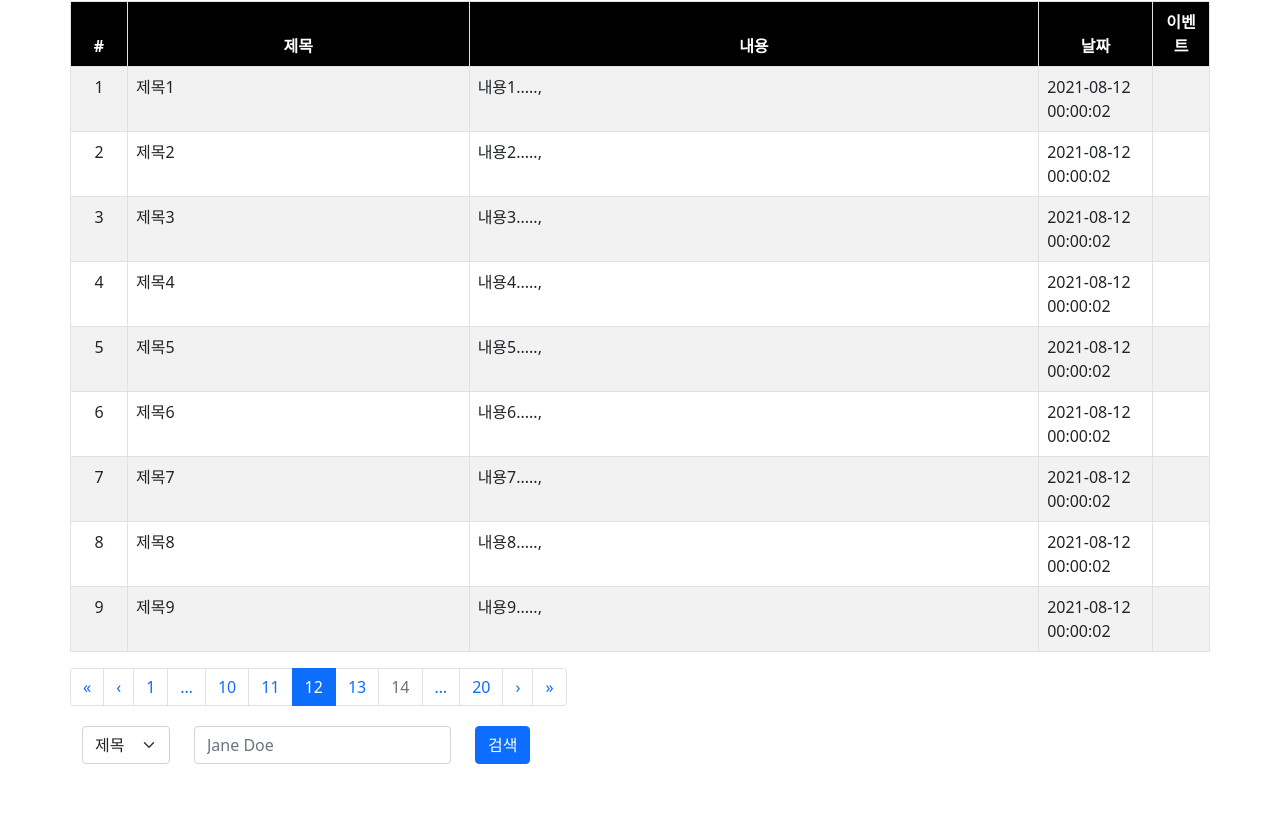
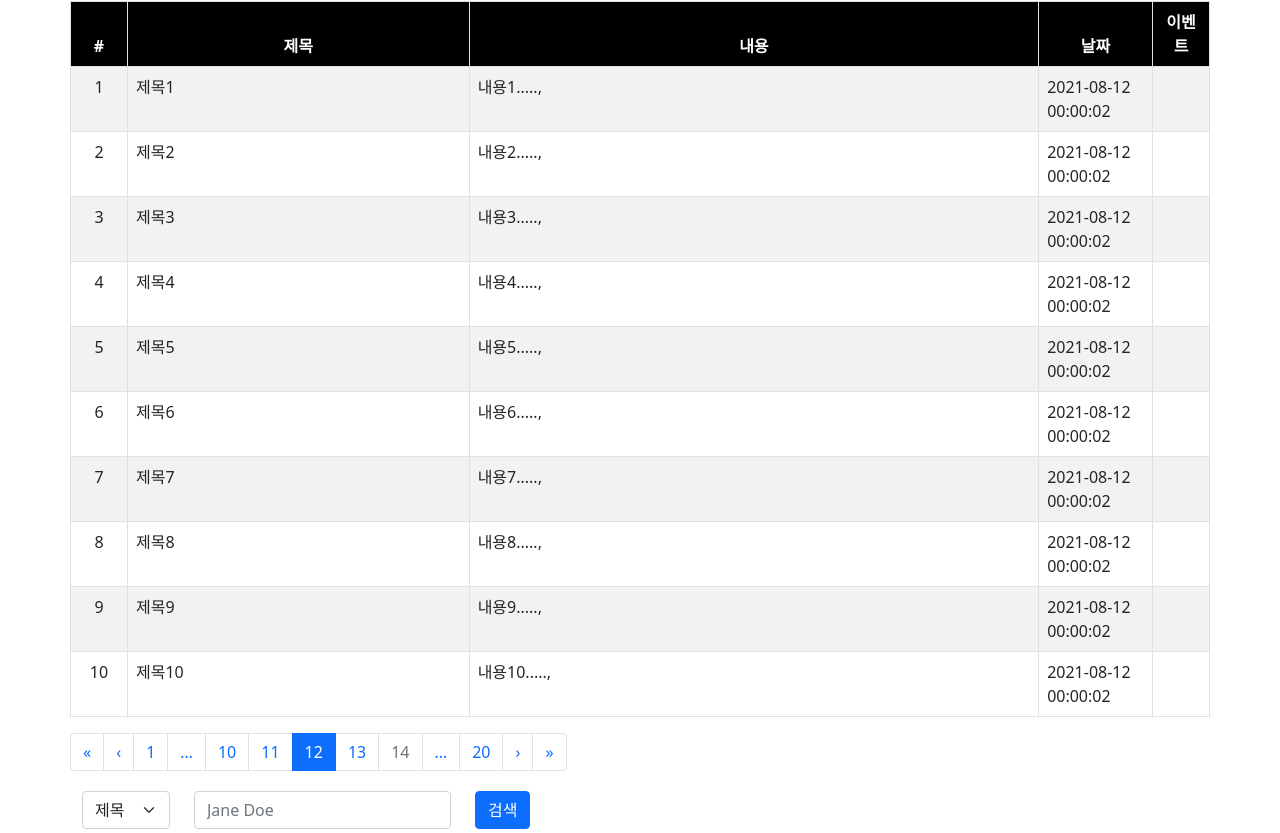
Before and after one commit to IBST-yoonSangHyeon/React-board, a React (Create React App) app: page / in a window 1280 px wide. Shown: the part 137-970 px from the top of the page. Before the commit the page ends 905 px from the top, so only its background shows below. Built offline with nearby package versions, Linux system fonts and the light colour scheme.

Commit message:
게시판 state lift

```diff
--- a/src/app.jsx
+++ b/src/app.jsx
@@ -4,11 +4,53 @@ import { Button, Container, Row } from 'react-bootstrap';
 import Nav from './components/nav/nav';
 import { Component } from 'react';
 import Board from './components/board/board';
+import BoardEdit from './components/board/boardEdit/boardEdit';
 
 
 class App extends Component {
 
+  state = {
+    boardData: [
+      { key: 1, subject: '제목1', content: '내용1.....,', datetime: '2021-08-12 00:00:02' },
+      { key: 2, subject: '제목2', content: '내용2.....,', datetime: '2021-08-12 00:00:02' },
+      { key: 3, subject: '제목3', content: '내용3.....,', datetime: '2021-08-12 00:00:02' },
+      { key: 4, subject: '제목4', content: '내용4.....,', datetime: '2021-08-12 00:00:02' },
+      { key: 5, subject: '제목5', content: '내용5.....,', datetime: '2021-08-12 00:00:02' },
+      { key: 6, subject: '제목6', content: '내용6.....,', datetime: '2021-08-12 00:00:02' },
+      { key: 7, subject: '제목7', content: '내용7.....,', datetime: '2021-08-12 00:00:02' },
+      { key: 8, subject: '제목8', content: '내용8.....,', datetime: '2021-08-12 00:00:02' },
+      { key: 9, subject: '제목9', content: '내용9.....,', datetime: '2021-08-12 00:00:02' },
+      { key: 10, subject: '제목10', content: '내용10.....,', datetime: '2021-08-12 00:00:02' },
+      // { key: 11, subject: '제목11', content: '내용11.....,', datetime: '2021-08-12 00:00:02' },
+      // { key: 12, subject: '제목12', content: '내용12.....,', datetime: '2021-08-12 00:00:02' },
+      // { key: 13, subject: '제목13', content: '내용13.....,', datetime: '2021-08-12 00:00:02' },
+      // { key: 14, subject: '제목14', content: '내용14.....,', datetime: '2021-08-12 00:00:02' },
+      // { key: 15, subject: '제목15', content: '내용15.....,', datetime: '2021-08-12 00:00:02' },
+      // { key: 16, subject: '제목16', content: '내용16.....,', datetime: '2021-08-12 00:00:02' },
+      // { key: 17, subject: '제목17', content: '내용17.....,', datetime: '2021-08-12 00:00:02' },
+      // { key: 18, subject: '제목18', content: '내용18.....,', datetime: '2021-08-12 00:00:02' },
+      // { key: 19, subject: '제목19', content: '내용19.....,', datetime: '2021-08-12 00:00:02' },
+      // { key: 20, subject: '제목20', content: '내용20.....,', datetime: '2021-08-12 00:00:02' },
+      // { key: 21, subject: '제목21', content: '내용21.....,', datetime: '2021-08-12 00:00:02' },
+    ],
+    search: { field: "", text: "" }, // 검색 상태
+    isBoardState: 'R', // R : 게시판 리스트, W : 게시판 작성 , V : 게시판 내용 뷰
+  }
 
+  handleSearch = (field, text) => {
+    const search = { ...this.state.search };
+    const field_ = field;
+    const text_ = text;
+    search.field = field_;
+    search.text = text_;
+    //console.log('handleSearch => ' + text_);
+    this.setState({ search: search })
+  }
+
+  handleWrite = () => {
+    const isBoardState = 'W';
+    this.setState({ isBoardState: isBoardState })
+  }
 
   render() {
     return (
@@ -19,9 +61,8 @@ class App extends Component {
           </Row>
         </Container>
         <Container>
-          <Row>
-            <Board />
-          </Row>
+          {(this.state.isBoardState === 'R') && <Row><Board boardData={this.state.boardData} search={this.state.search} onSearch={this.handleSearch} onWrite={this.handleWrite} /></Row>}
+          {(this.state.isBoardState === 'W') && <Row><BoardEdit /></Row>}
         </Container>
       </>
     );
--- a/src/components/board/board.jsx
+++ b/src/components/board/board.jsx
@@ -1,45 +1,20 @@
 import React, { Component } from 'react';
-import { Container, Row } from 'react-bootstrap';
+import { Button, Col, Container, Row } from 'react-bootstrap';
 import BoardBody from './boardBody/boardBody';
 import BoardPage from './boardPage/boardPage';
 import BoardSearch from './boardSearch/boardSearch';
 
 class Board extends Component {
     state = {
-        boardData: [
-            { key: 1, subject: '제목1', content: '내용1.....,', datetime: '2021-08-12 00:00:02' },
-            { key: 2, subject: '제목2', content: '내용2.....,', datetime: '2021-08-12 00:00:02' },
-            { key: 3, subject: '제목3', content: '내용3.....,', datetime: '2021-08-12 00:00:02' },
-            { key: 4, subject: '제목4', content: '내용4.....,', datetime: '2021-08-12 00:00:02' },
-            { key: 5, subject: '제목5', content: '내용5.....,', datetime: '2021-08-12 00:00:02' },
-            { key: 6, subject: '제목6', content: '내용6.....,', datetime: '2021-08-12 00:00:02' },
-            { key: 7, subject: '제목7', content: '내용7.....,', datetime: '2021-08-12 00:00:02' },
-            { key: 8, subject: '제목8', content: '내용8.....,', datetime: '2021-08-12 00:00:02' },
-            { key: 9, subject: '제목9', content: '내용9.....,', datetime: '2021-08-12 00:00:02' },
-            // { key: 10, subject: '제목10', content: '내용10.....,', datetime: '2021-08-12 00:00:02' },
-            // { key: 11, subject: '제목11', content: '내용11.....,', datetime: '2021-08-12 00:00:02' },
-            // { key: 12, subject: '제목12', content: '내용12.....,', datetime: '2021-08-12 00:00:02' },
-            // { key: 13, subject: '제목13', content: '내용13.....,', datetime: '2021-08-12 00:00:02' },
-            // { key: 14, subject: '제목14', content: '내용14.....,', datetime: '2021-08-12 00:00:02' },
-            // { key: 15, subject: '제목15', content: '내용15.....,', datetime: '2021-08-12 00:00:02' },
-            // { key: 16, subject: '제목16', content: '내용16.....,', datetime: '2021-08-12 00:00:02' },
-            // { key: 17, subject: '제목17', content: '내용17.....,', datetime: '2021-08-12 00:00:02' },
-            // { key: 18, subject: '제목18', content: '내용18.....,', datetime: '2021-08-12 00:00:02' },
-            // { key: 19, subject: '제목19', content: '내용19.....,', datetime: '2021-08-12 00:00:02' },
-            // { key: 20, subject: '제목20', content: '내용20.....,', datetime: '2021-08-12 00:00:02' },
-            // { key: 21, subject: '제목21', content: '내용21.....,', datetime: '2021-08-12 00:00:02' },
-        ],
-        search: { field: "", text: "" }
+
     }
 
     handleSearch = (field, text) => {
-        const search = { ...this.state.search };
-        const field_ = field;
-        const text_ = text;
-        search.field = field_;
-        search.text = text_;
-        //console.log('handleSearch => ' + text_);
-        this.setState({ search: search })
+        this.props.onSearch(field, text);
+    }
+
+    handleWrite = () => {
+        this.props.onWrite();
     }
 
     render() {
@@ -47,13 +22,19 @@ class Board extends Component {
             <>
                 <Container>
                     <Row>
-                        <BoardBody boardList={this.state.boardData} search={this.state.search} />
+                        <BoardBody boardList={this.props.boardData} search={this.props.search} />
                     </Row>
                     <Row>
                         <BoardPage />
                     </Row>
                     <Row>
-                        <BoardSearch onSearch={this.handleSearch} />
+                        <Container>
+                            <Row>
+                                <Col >
+                                    <BoardSearch onSearch={this.handleSearch} onWrite={this.handleWrite} />
+                                </Col>
+                            </Row>
+                        </Container>
                     </Row>
                 </Container>
             </>
```
